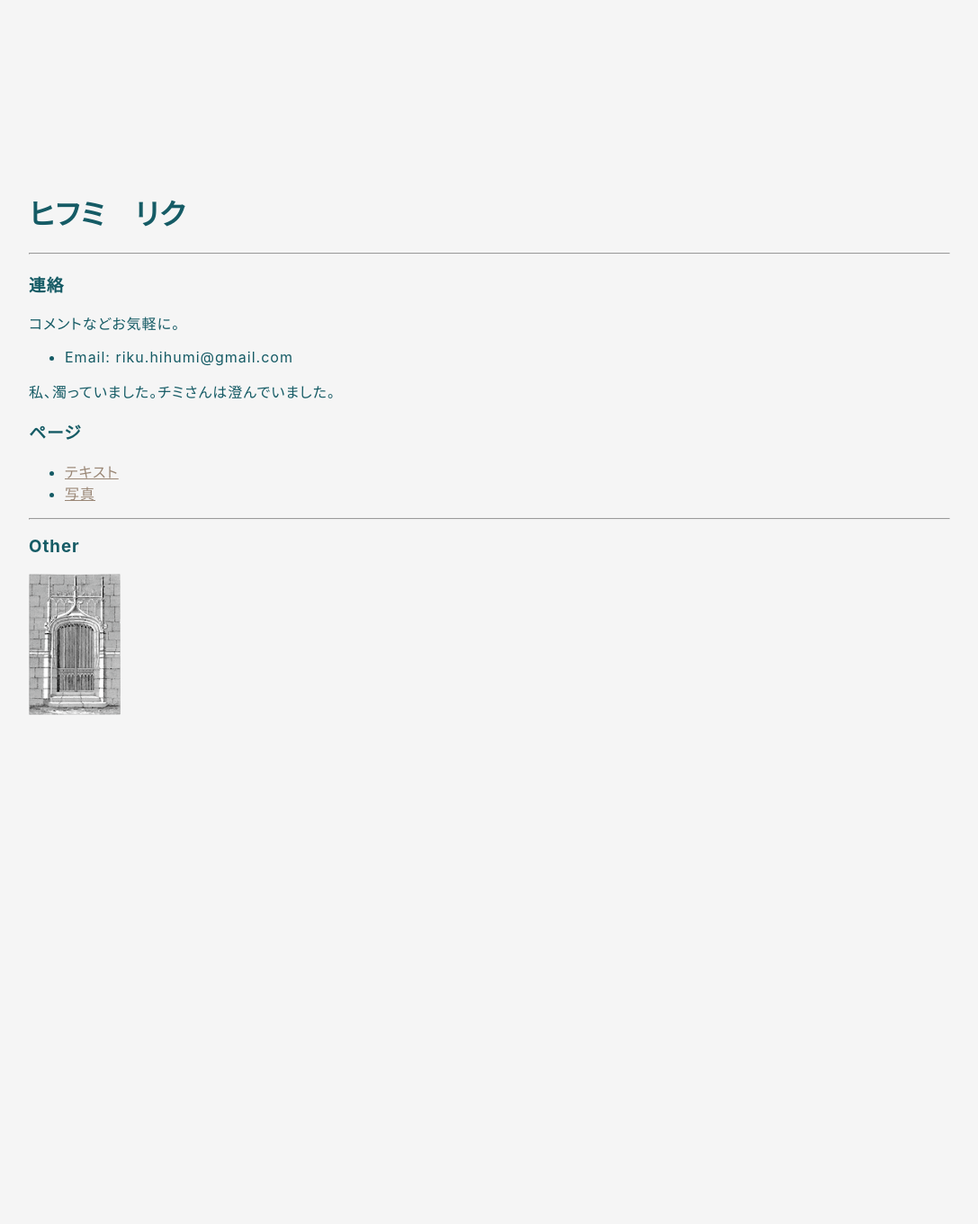
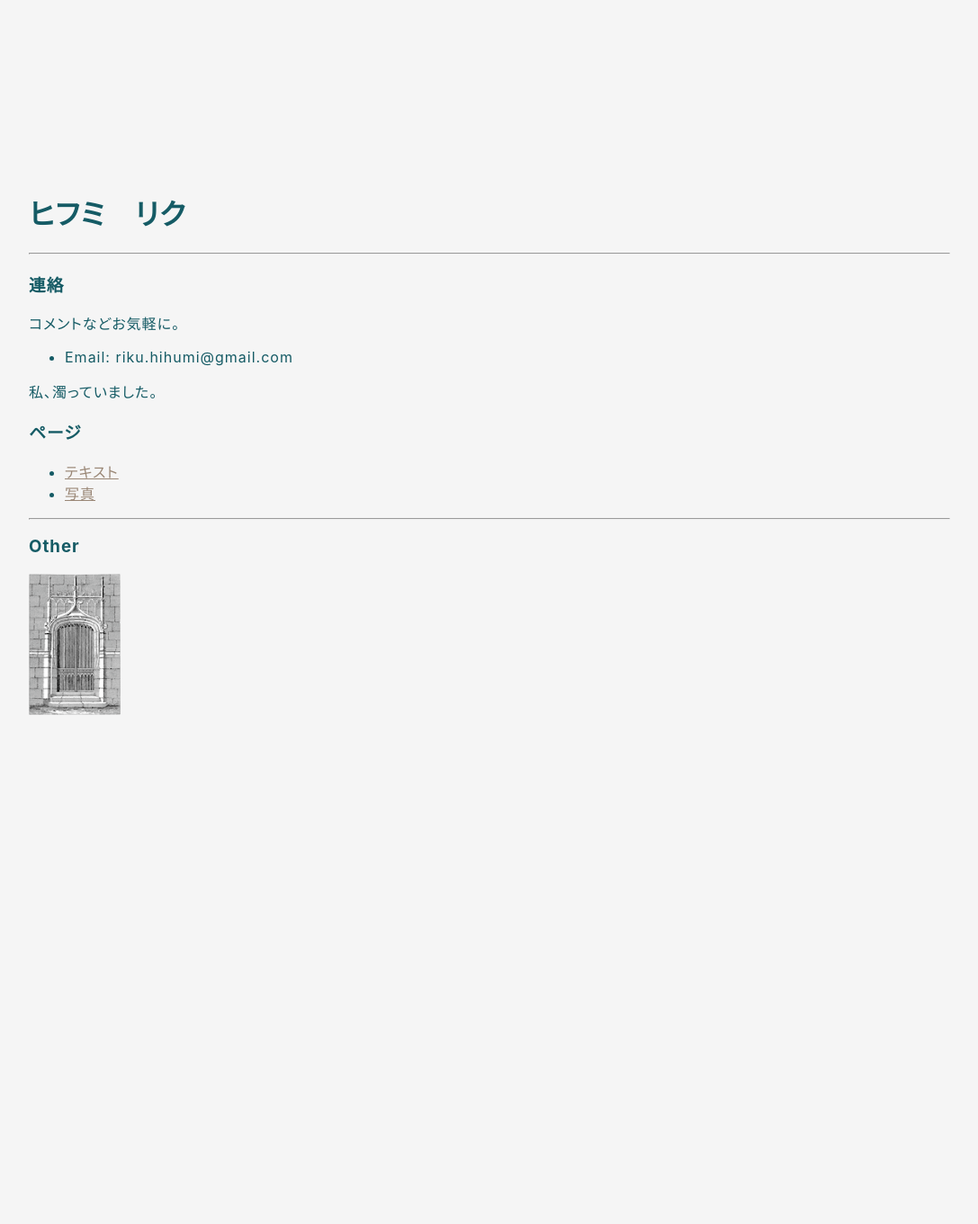
Before and after one commit to hihumi-riku/hihumi-riku.github.io, a Jekyll site: the page built from index.md, in a window 1280 px wide. Shown: the whole page at 90% size, without its empty margins (96-1183 px from the left). Built offline with Jekyll 4.4.1, drawn with Linux system fonts in a browser that asks for light colours.

Commit message:
Update index.md

```diff
--- a/index.md
+++ b/index.md
@@ -9,7 +9,7 @@ title: ヒフミ　リクのページ
 コメントなどお気軽に。
 - Email: riku.hihumi@gmail.com
 
-私、濁っていました。チミさんは澄んでいました。
+私、濁っていました。
 
 
 
```
